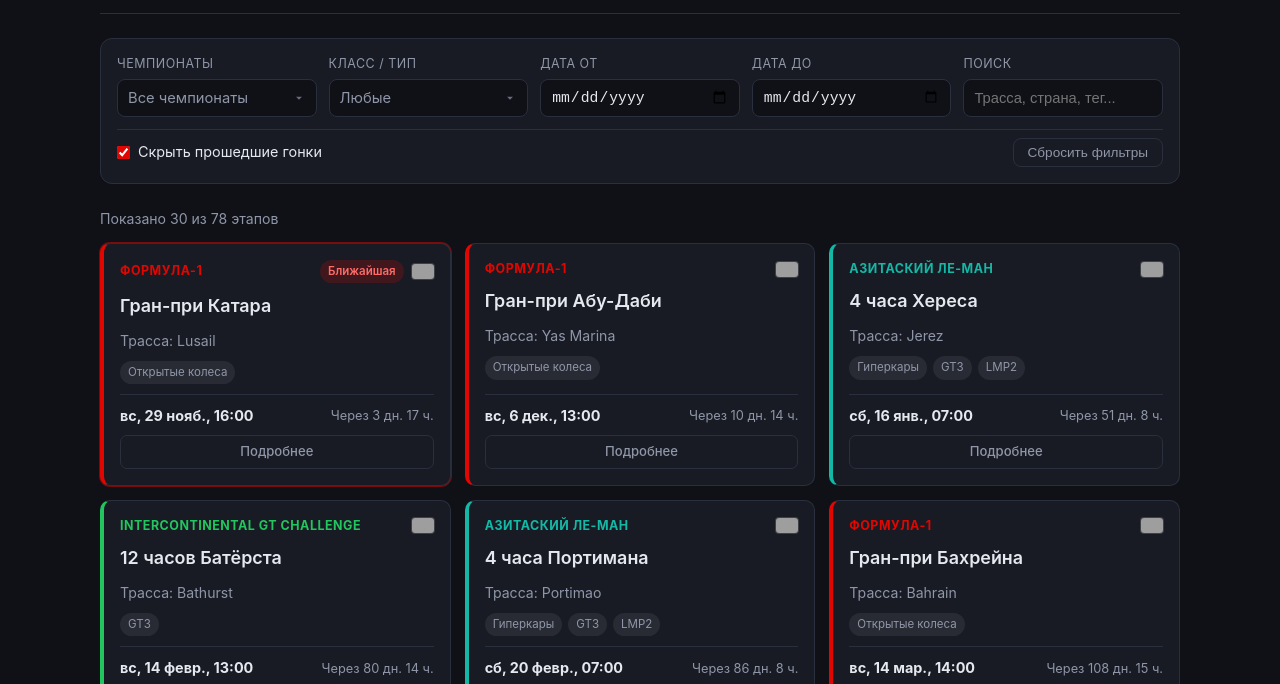
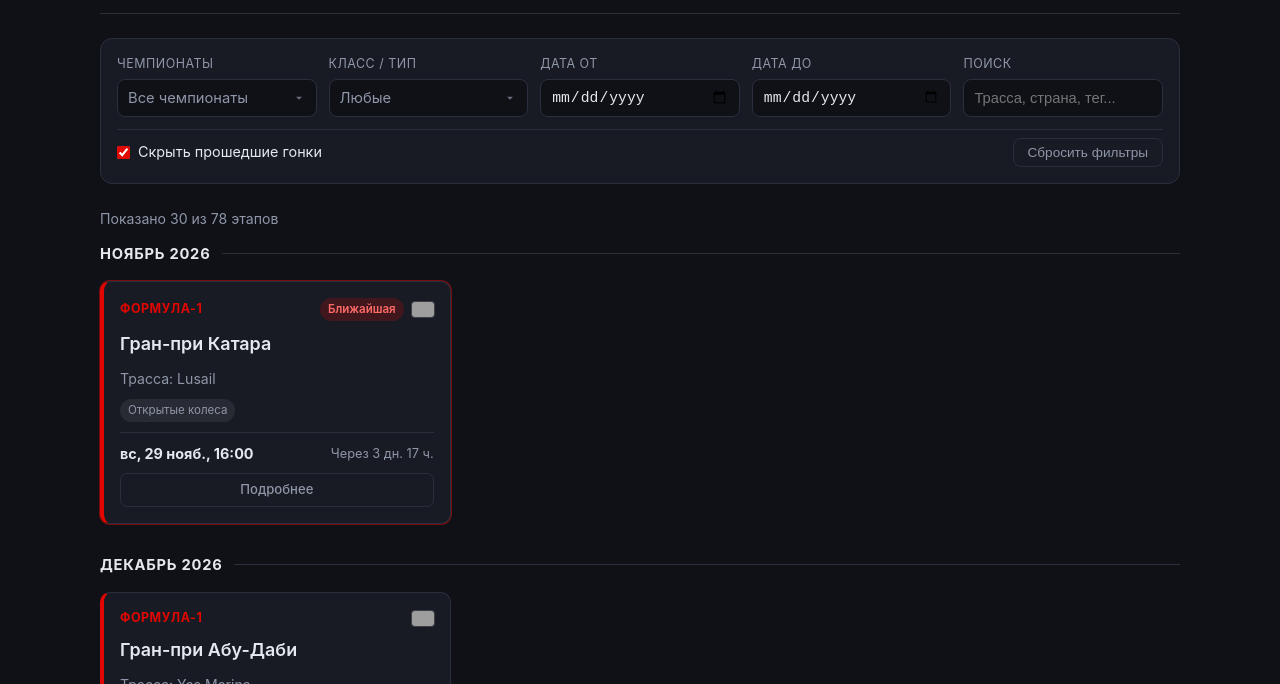
Before and after one commit to dirigbambel/racingbuckets, a plain HTML site: page index.html in a window 1280 px wide. Shown: the part 80-764 px from the top of the page. Drawn offline with Linux system fonts and the light colour scheme; grey boxes are pictures that could not be loaded.

Commit message:
Оптимизация

```diff
--- a/index.html
+++ b/index.html
@@ -328,6 +328,36 @@
       gap: 14px;
     }
 
+    /* Разделители по месяцам */
+    .month-divider {
+      grid-column: 1 / -1;
+      display: flex;
+      align-items: center;
+      gap: 12px;
+      margin-top: 16px;
+      margin-bottom: 2px;
+    }
+
+    .month-divider:first-child {
+      margin-top: 0;
+    }
+
+    .month-divider-label {
+      font-size: 0.92rem;
+      font-weight: 700;
+      text-transform: uppercase;
+      letter-spacing: 0.05em;
+      color: var(--text);
+      white-space: nowrap;
+    }
+
+    .month-divider::after {
+      content: '';
+      flex: 1;
+      height: 1px;
+      background: var(--border);
+    }
+
     .card {
       background: var(--surface);
       border: 1px solid var(--border);
@@ -905,6 +935,11 @@
 
     const DEFAULT_WATCH_URL = '';
     const DEFAULT_WATCH_LABEL = 'Где смотреть';
+
+    const MONTH_NAMES = [
+      'Январь', 'Февраль', 'Март', 'Апрель', 'Май', 'Июнь',
+      'Июль', 'Август', 'Сентябрь', 'Октябрь', 'Ноябрь', 'Декабрь'
+    ];
 
     // Словарь «Название страны -> ISO-код для флага»
     const COUNTRY_CODES = {
@@ -958,6 +993,7 @@
     let allRaces = [];
     let currentFiltered = [];
     let renderedCount = 0;
+    let lastRenderedMonthKey = null;
     let nextUpcomingId = null;
 
     let standingsData = {};
@@ -977,7 +1013,6 @@
       return /^https?:\/\//i.test(trimmed) ? trimmed : '';
     };
 
-    /* Безопасный парсинг дат (ISO, YYYY-MM-DD HH:MM, ДД.ММ.ГГГГ ЧЧ:ММ) */
     function parseDateMs(val) {
       if (!val) return Infinity;
       const s = String(val).trim();
@@ -1006,6 +1041,19 @@
       }
       return (a.series || '').localeCompare(b.series || '', 'ru')
         || (a.name || '').localeCompare(b.name || '', 'ru');
+    }
+
+    function getMonthInfo(ts) {
+      if (!Number.isFinite(ts)) {
+        return { key: 'tba', label: 'Дата уточняется' };
+      }
+      const d = new Date(ts);
+      const y = d.getFullYear();
+      const m = d.getMonth();
+      return {
+        key: `${y}-${String(m + 1).padStart(2, '0')}`,
+        label: `${MONTH_NAMES[m]} ${y}`
+      };
     }
 
     function getCountryCode(country) {
@@ -1230,7 +1278,16 @@
       const batch = currentFiltered.slice(renderedCount, renderedCount + PAGE_SIZE);
 
       if (batch.length) {
-        els.list.insertAdjacentHTML('beforeend', batch.map(r => buildCardHtml(r, now)).join(''));
+        let html = '';
+        for (const r of batch) {
+          const mInfo = getMonthInfo(r._ts);
+          if (mInfo.key !== lastRenderedMonthKey) {
+            html += `<div class="month-divider"><span class="month-divider-label">${escapeHtml(mInfo.label)}</span></div>`;
+            lastRenderedMonthKey = mInfo.key;
+          }
+          html += buildCardHtml(r, now);
+        }
+        els.list.insertAdjacentHTML('beforeend', html);
         renderedCount += batch.length;
       }
 
@@ -1279,6 +1336,7 @@
       nextUpcomingId = nextUpcoming ? nextUpcoming._id : null;
 
       renderedCount = 0;
+      lastRenderedMonthKey = null;
       els.list.innerHTML = '';
 
       if (!currentFiltered.length) {
```
